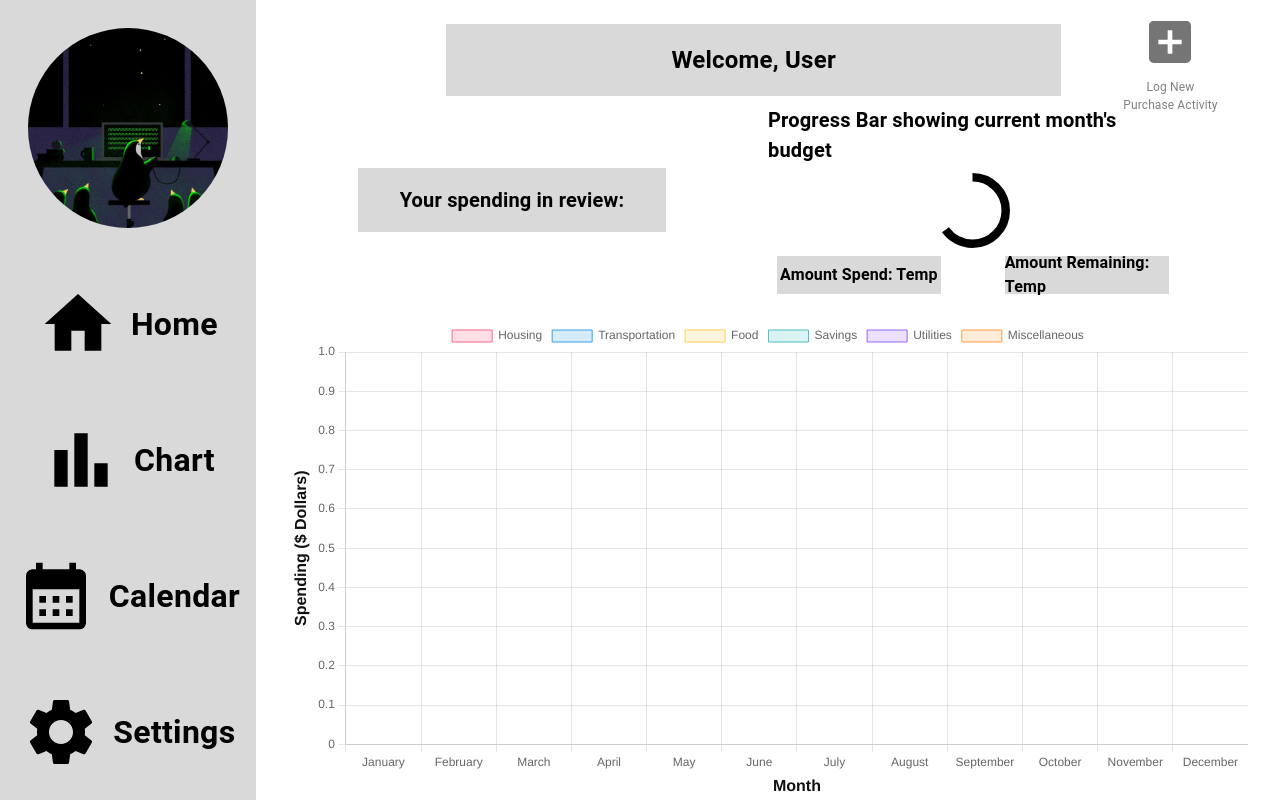
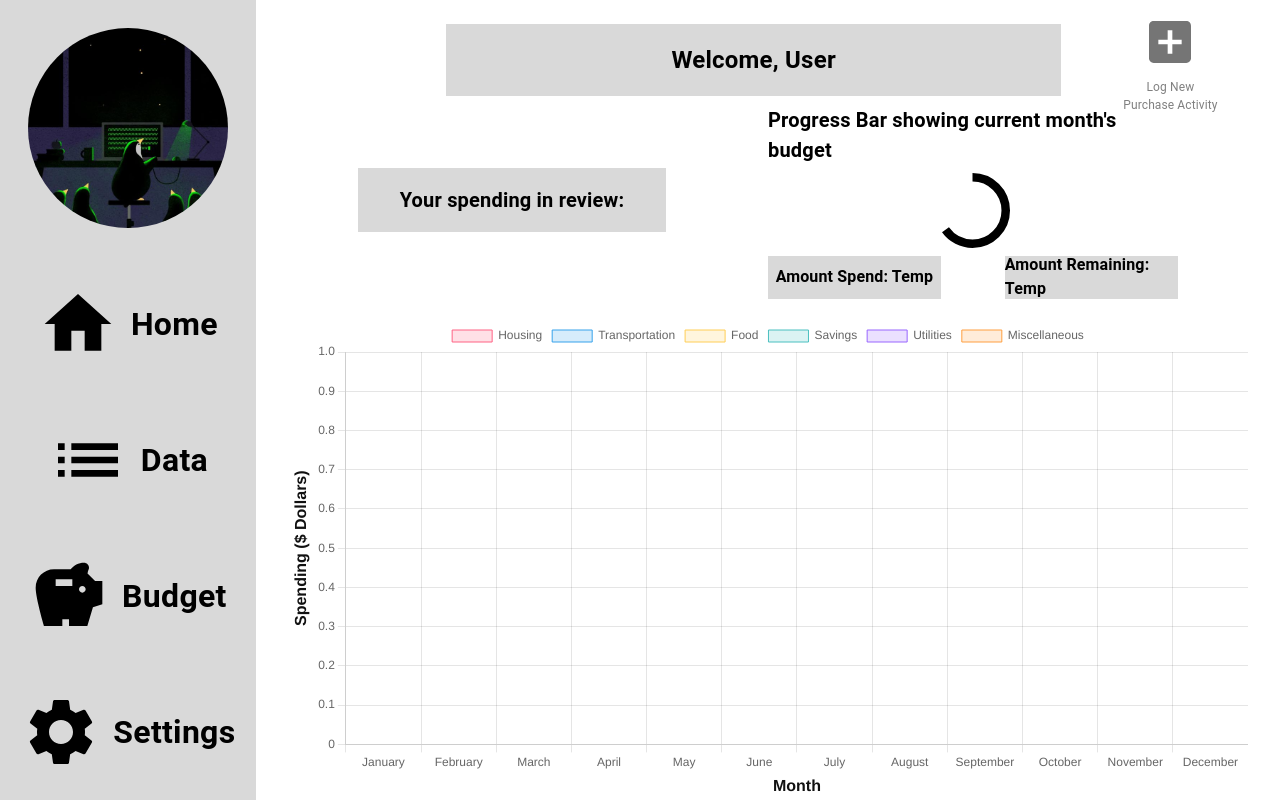
Before and after one commit to danishtran-uci/BudgetBuddy, a React (Create React App) app: page / in a window 1280 px wide. Built offline with nearby package versions, Linux system fonts and the light colour scheme.

Commit message:
clean up ui

```diff
--- a/src/components/Home/spendingReviewSection/progress/AmtSpendRemaining.js
+++ b/src/components/Home/spendingReviewSection/progress/AmtSpendRemaining.js
@@ -7,11 +7,11 @@ function AmtSpendRemaining() {
       {/* Amount Spend and Remaining */}
       <Box
         style={{
-          width:'100%',
-          height:'30%',
+          width: '100%',
+          height: '30%',
           display: 'flex',
           flexDirection: 'row',
-          justifyContent: 'center'
+          justifyContent: 'center',
         }}
       >
         {/* Amount Spend*/}
@@ -19,17 +19,18 @@ function AmtSpendRemaining() {
           style={{
             marginTop: '1vh',
             marginRight: '5vw',
-            width:'40%',
-            height:'80%',
+            width: '50%',
+            height: '90%',
             backgroundColor: '#D9D9D9',
             display: 'flex',
-            alignItems:'center',
+            alignItems: 'center',
             justifyContent: 'center'
           }}
         >
           <Typography
             style={{
               fontWeight: 'bold',
+              fontSize: '2vh',
             }}
           >
             Amount Spend: Temp
@@ -40,17 +41,18 @@ function AmtSpendRemaining() {
         <Box
           style={{
             marginTop: '1vh',
-            width:'40%',
-            height:'80%',
+            width: '50%',
+            height: '90%',
             backgroundColor: '#D9D9D9',
             display: 'flex',
-            alignItems:'center',
+            alignItems: 'center',
             justifyContent: 'center'
           }}
         >
           <Typography
             style={{
               fontWeight: 'bold',
+              fontSize: '2vh',
             }}
           >
             Amount Remaining: Temp
--- a/src/components/Nav/NavBar.js
+++ b/src/components/Nav/NavBar.js
@@ -2,8 +2,8 @@ import React from 'react';
 import { Box, Typography } from '@mui/material';
 import profileIcon from './penguin.jpg';
 import HomeIcon from '@mui/icons-material/Home';
-import CalendarMonthIcon from '@mui/icons-material/CalendarMonth';
-import BarChartIcon from '@mui/icons-material/BarChart';
+import ListIcon from '@mui/icons-material/List';
+import SavingsIcon from '@mui/icons-material/Savings';
 import SettingsIcon from '@mui/icons-material/Settings';
 
 const spanStyle = {
@@ -28,8 +28,8 @@ function NavBar() {
   return (
     <Box
       style={{
-        width:'20vw',
-        height:'100vh',
+        width: '20vw',
+        height: '100vh',
         backgroundColor: '#D9D9D9',
       }}
     >
@@ -60,15 +60,15 @@ function NavBar() {
           </Typography>
         </span>
         <span style={spanStyle}>
-          <BarChartIcon style={iconStyle} />
+          <ListIcon style={iconStyle} />
           <Typography style={textStyle}>
-            Chart
+            Data
           </Typography>
         </span>
         <span style={spanStyle}>
-          <CalendarMonthIcon style={iconStyle} />
+          <SavingsIcon style={iconStyle} />
           <Typography style={textStyle}>
-            Calendar
+            Budget
           </Typography>
         </span>
         <span style={spanStyle}>
```
